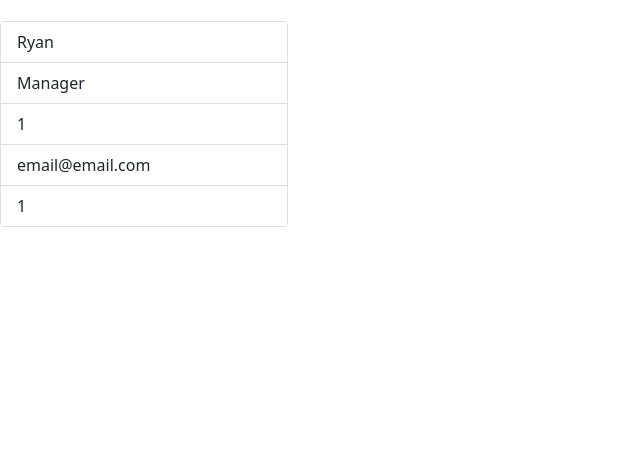
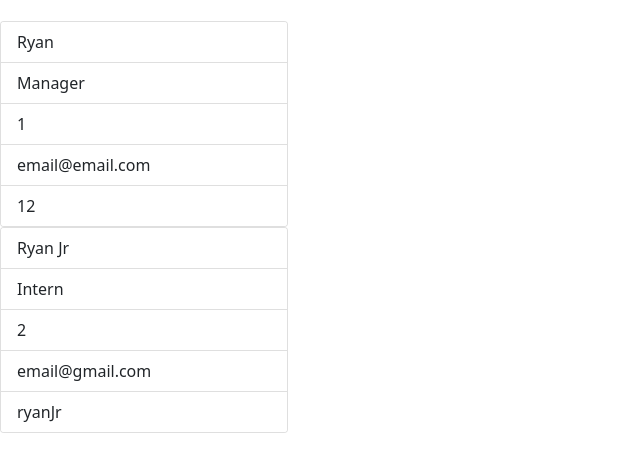
Before and after one commit to ryanh610/teamProfileGenerator, a plain HTML site: page assets/index.html in a window 1280 px wide. Shown: the part 72-544 px from the top of the page, without its empty margins (0-640 px from the left). Drawn offline with nearby package versions, Linux system fonts and the light colour scheme; files that its build step writes are made by us from their sources.

Commit message:
bug fixes

```diff
--- a/assets/index.html
+++ b/assets/index.html
@@ -21,7 +21,15 @@
               <li class="list-group-item">Manager</li>
               <li class="list-group-item">1</li>
               <li class="list-group-item">email@email.com</li>
-              <li class="list-group-item">1</li>
+              <li class="list-group-item">12</li>
+            </ul>
+          </div><div class="card" style="width: 18rem;">
+            <ul class="list-group list-group-flush">
+              <li class="list-group-item">Ryan Jr</li>
+              <li class="list-group-item">Intern</li>
+              <li class="list-group-item">2</li>
+              <li class="list-group-item">email@gmail.com</li>
+              <li class="list-group-item">ryanJr</li>
             </ul>
           </div>
             <script src="https://cdn.jsdelivr.net/npm/bootstrap@5.1.3/dist/js/bootstrap.bundle.min.js" integrity="sha384-ka7Sk0Gln4gmtz2MlQnikT1wXgYsOg+OMhuP+IlRH9sENBO0LRn5q+8nbTov4+1p" crossorigin="anonymous"></script>
```
Also changed, not shown: assets/javascript/index.js (+4 -5 lines).
